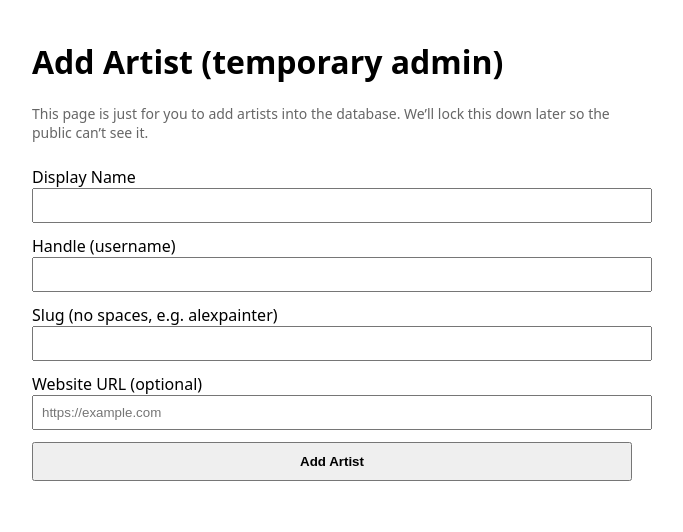
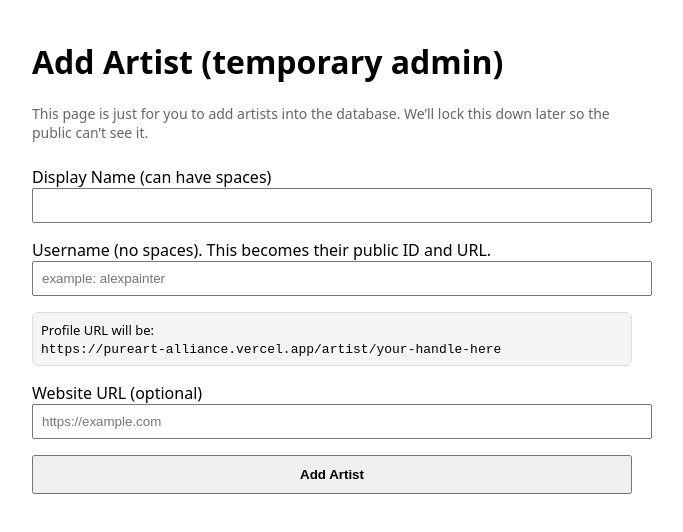
Before and after one commit to BillyZera/pureart-alliance, a Next.js app: page /admin in a window 1280 px wide. Shown: the top 532 px of the page, without its empty margins (308-991 px from the left). Built offline with nearby package versions, Linux system fonts and the light colour scheme; no server answers.

Commit message:
Auto-generate slug from username and show profile URL

```diff
--- a/pages/admin.js
+++ b/pages/admin.js
@@ -1,4 +1,4 @@
-import { useState } from 'react';
+import { useState, useEffect } from 'react';
 import { supabase } from '../lib/supabaseClient';
 
 export default function AdminPage() {
@@ -8,15 +8,31 @@ export default function AdminPage() {
   const [websiteUrl, setWebsiteUrl] = useState('');
   const [message, setMessage] = useState('');
 
+  // Whenever handle changes, build the slug from it
+  useEffect(() => {
+    // rule: lowercase, trim spaces, replace spaces with nothing
+    // you could also replace spaces with '-' if you prefer
+    const cleaned = handle
+      .toLowerCase()
+      .trim()
+      .replace(/\s+/g, '');      // remove spaces completely
+    setSlug(cleaned);
+  }, [handle]);
+
   async function addArtist(e) {
     e.preventDefault();
     setMessage('Saving...');
 
+    if (!slug) {
+      setMessage('Error: handle/slug is empty or invalid');
+      return;
+    }
+
     const { error } = await supabase.from('artists').insert([
       {
         display_name: displayName,
-        handle,
-        slug,
+        handle: handle,
+        slug: slug,
         website_url: websiteUrl,
         status: 'active'
       }
@@ -29,8 +45,8 @@ export default function AdminPage() {
       setMessage('Artist added!');
       setDisplayName('');
       setHandle('');
-      setSlug('');
       setWebsiteUrl('');
+      // slug will auto-clear because handle cleared
     }
   }
 
@@ -47,9 +63,11 @@ export default function AdminPage() {
         We’ll lock this down later so the public can’t see it.
       </p>
 
-      <form onSubmit={addArtist} style={{display:'grid', gap:'12px', marginTop:'24px'}}>
+      <form onSubmit={addArtist} style={{display:'grid', gap:'16px', marginTop:'24px'}}>
+
+        {/* DISPLAY NAME */}
         <label>
-          Display Name<br />
+          Display Name (can have spaces)<br />
           <input
             style={{width:'100%', padding:'8px'}}
             value={displayName}
@@ -58,26 +76,33 @@ export default function AdminPage() {
           />
         </label>
 
+        {/* HANDLE */}
         <label>
-          Handle (username)<br />
+          Username (no spaces). This becomes their public ID and URL.<br />
           <input
             style={{width:'100%', padding:'8px'}}
             value={handle}
             onChange={e => setHandle(e.target.value)}
+            placeholder="example: alexpainter"
             required
           />
         </label>
 
-        <label>
-          Slug (no spaces, e.g. alexpainter)<br />
-          <input
-            style={{width:'100%', padding:'8px'}}
-            value={slug}
-            onChange={e => setSlug(e.target.value)}
-            required
-          />
-        </label>
+        {/* URL PREVIEW */}
+        <div style={{
+          fontSize:'13px',
+          background:'#f5f5f5',
+          border:'1px solid #ddd',
+          borderRadius:'6px',
+          padding:'8px'
+        }}>
+          Profile URL will be:<br />
+          <code>
+            https://pureart-alliance.vercel.app/artist/{slug || 'your-handle-here'}
+          </code>
+        </div>
 
+        {/* WEBSITE */}
         <label>
           Website URL (optional)<br />
           <input
```
